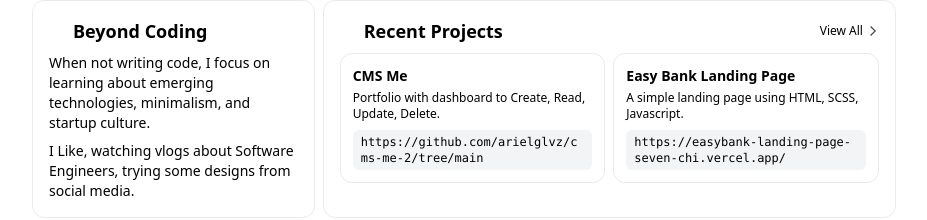
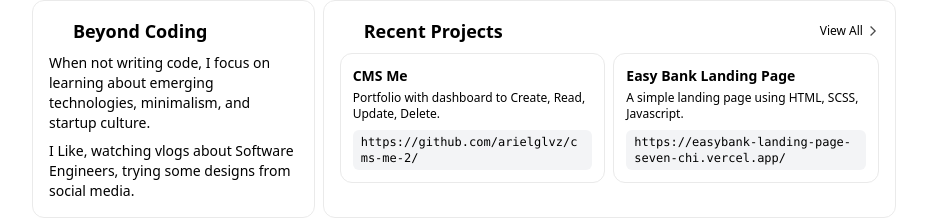
Before and after one commit to arielglvz/arielglvz, a React (Vite) app: page / in a window 1280 px wide. Shown: the part 713-933 px from the top of the page, without its empty margins (176-1103 px from the left). Built offline with nearby package versions, Linux system fonts and the light colour scheme; some icons are missing.

Commit message:
added project links and updated the data

```diff
--- a/src/components/Projects.jsx
+++ b/src/components/Projects.jsx
@@ -1,4 +1,3 @@
-import React from 'react'
 import { Icon } from '@iconify/react';
 import ProjectData from '../data';
 
@@ -21,7 +20,7 @@ const Projects = () => {
             const { name, description, link } = project
           return (
             <div key={index} className="bento-card p-3 space-y-1">
-              <a href="#" className="block space-y-1">
+              <a target="_blank" href={link} className="block space-y-1" rel="noopener noreferrer">
                 <h3 className="text-sm font-semibold group-hover:text-accent">{name}</h3>
                 <p className="text-xs text-foreground/70">{description}</p>
                 <p className="text-xs text-foreground/50 font-mono bg-gray-100 px-2 py-1 rounded-md inline-block mt-1 break-all">{link}</p>
--- a/src/data/index.json
+++ b/src/data/index.json
@@ -71,7 +71,7 @@
     {
       "name": "CMS Me",
       "description": "Portfolio with dashboard to Create, Read, Update, Delete.",
-      "link": "https://github.com/arielglvz/cms-me-2/tree/main"
+      "link": "https://github.com/arielglvz/cms-me-2/"
     },
     {
       "name": "Easy Bank Landing Page",
--- a/src/pages/Home.jsx
+++ b/src/pages/Home.jsx
@@ -5,7 +5,6 @@ import Experience from '../components/Experience';
 import TechStack from '../components/TechStack';
 import BeyondCoding from '../components/BeyondCoding';
 import Projects from '../components/Projects';
-import Footer from '../components/Footer';
 import Contacts from '../components/Contacts';
 import Blogs from '../components/Blogs';
 
```
